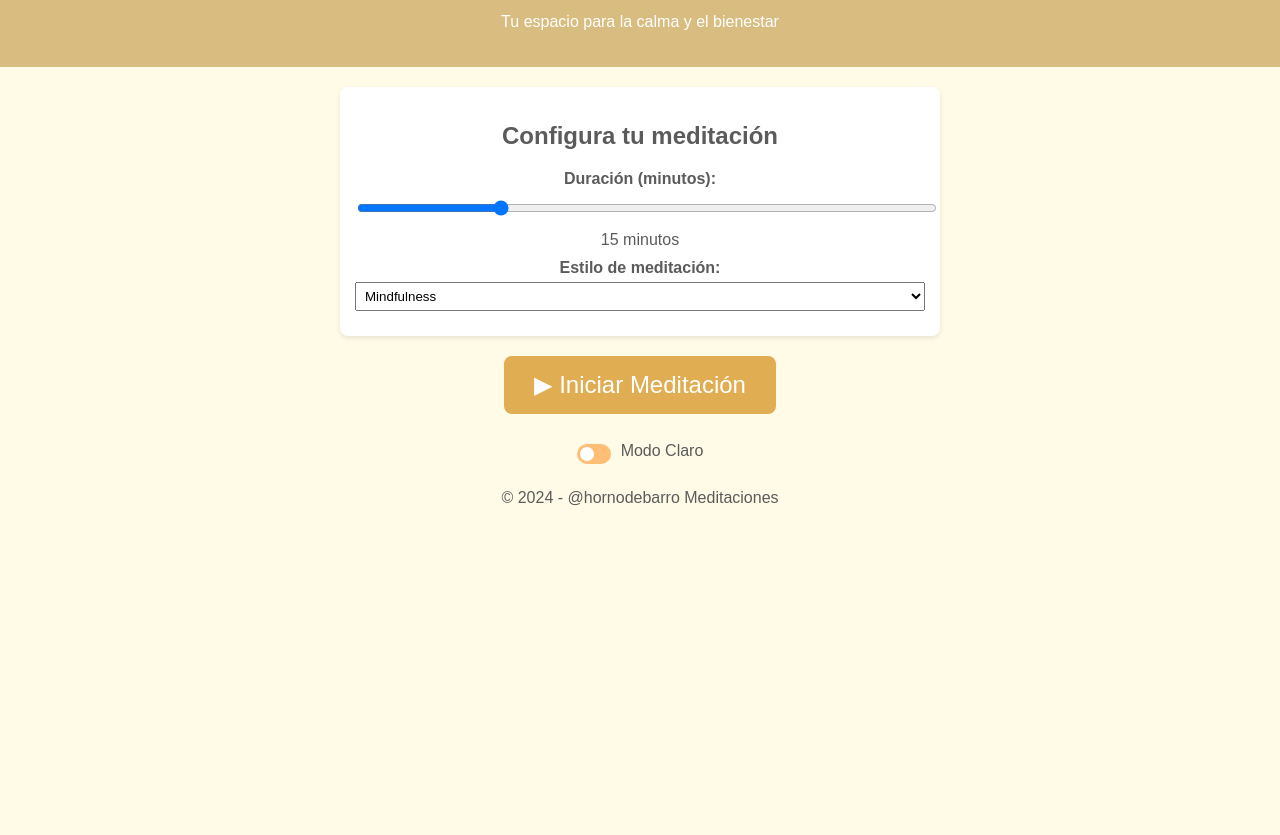
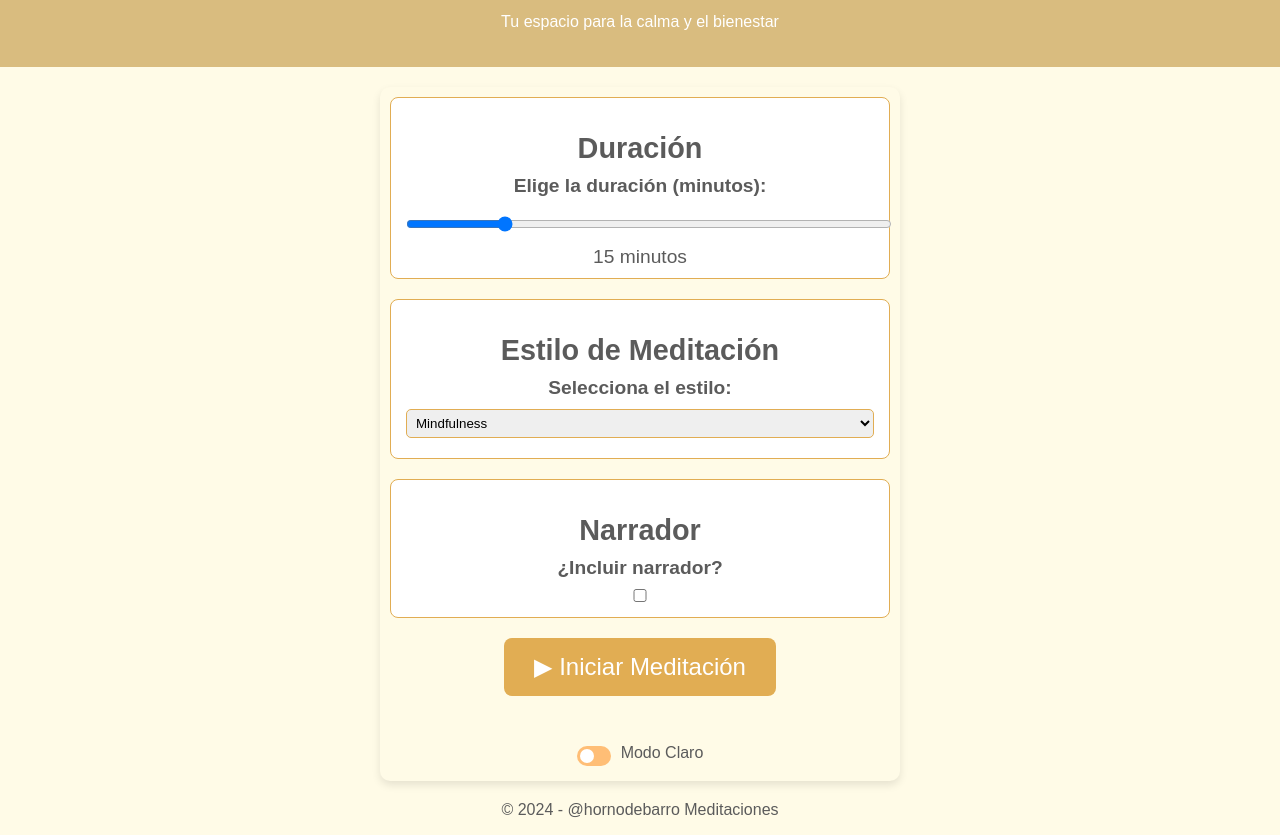
Before and after one commit to pablo2h/meditacion.app, a plain HTML site: page index.html in a window 1280 px wide. Shown: the part 68-903 px from the top of the page. Before the commit the page ends 800 px from the top, so only its background shows below. Drawn offline with Linux system fonts and the light colour scheme.

Commit message:
Cambio de estilo de configuracion y agregar opcion de narrador( no funcional)

```diff
--- a/index.html
+++ b/index.html
@@ -12,20 +12,35 @@
         <p>Tu espacio para la calma y el bienestar</p>
     </header>
     <main>
-        <!-- Menú de configuración -->
-        <section id="config-section">
-            <h2>Configura tu meditación</h2>
-            <label for="duration">Duración (minutos):</label>
-            <input type="range" id="duration" min="1" max="60" value="15">
+        <!-- Contenedor de configuración -->
+        <div id="config-container" class="config-sections">
+            <!-- Duración -->
+            <div id="duration-section" class="config-section">
+                <h2>Duración</h2>
+                <label for="duration-slider">Elige la duración (minutos):</label>
+                <input type="range" id="duration-slider" min="5" max="60" value="15">
                 <span id="duration-display">15 minutos</span>
+            </div>
 
-            <label for="style">Estilo de meditación:</label>
+            <!-- Estilo de Meditación -->
+            <div id="style-section" class="config-section">
+                <h2>Estilo de Meditación</h2>
+                <label for="music-style">Selecciona el estilo:</label>
                 <select id="music-style">
                     <option value="mindfulness.mp3">Mindfulness</option>
                     <option value="relajacion.mp3">Relajación Profunda</option>
                     <option value="visualizacion.mp3">Visualización Guiada</option>
                 </select>
-        </section>
+            </div>
+
+            <!-- Narrador -->
+            <div id="narrator-section" class="config-section">
+                <h2>Narrador</h2>
+                <label for="narrator-toggle">¿Incluir narrador?</label>
+                <input type="checkbox" id="narrator-toggle">
+            </div>
+
+
 
         <!-- Temporizador -->
         <div id="progress-container">
@@ -34,12 +49,9 @@
             </div>
         </div>
 
-        <!-- Botón inicial de Start -->
-        <div id="start-container">
+        <!-- Botones de Control -->
+        <div id="control-container">
             <button id="start-button">▶ Iniciar Meditación</button>
-        </div>
-
-        <!-- Controles de música ocultos al inicio -->
             <div id="music-controls" class="hidden">
                 <button id="toggle-play">▶ Reproducir</button>
                 <button id="stop-music">■ Detener</button>
@@ -48,6 +60,8 @@
                     <input id="volume" type="range" min="0" max="1" step="0.1" value="1">
                 </div>
             </div>
+        </div>
+                    <!-- Modo Noche -->
                         <div id="mode-switch-container">
                             <label class="switch">
                                 <input id="mode-switch" type="checkbox">
--- a/script.js
+++ b/script.js
@@ -135,9 +135,10 @@ startButton.addEventListener('click', () => {
 
     // Actualizar el volumen cuando se cambia el control
     volumeControl.addEventListener('input', () => {
-    audioElement.volume = volumeControl.value;
+        if (audioElement) {
+            audioElement.volume = volumeControl.value;
+        }
     });
-
 
     // Ocultar configuración y mostrar controles
     startButton.classList.add('hidden'); // Esconde el botón después de iniciar
--- a/styles.css
+++ b/styles.css
@@ -37,6 +37,14 @@ body {
 button {
     background-color: var(--button-bg);
     color: var(--button-text);
+    border: none;
+    padding: 10px 20px;
+    border-radius: 8px;
+    cursor: pointer;
+}
+
+button:hover {
+    background-color: var(--accent-color);
 }
 
 header {
@@ -72,6 +80,14 @@ label {
     margin: 10px 0 5px;
 }
 
+input[type="range"], select, input[type="checkbox"] {
+    width: 100%;
+    margin: 5px 0;
+    padding: 8px;
+    border: 1px solid var(--button-bg);
+    border-radius: 5px;
+}
+
 input, select {
     margin-bottom: 10px;
     width: 100%;
@@ -80,6 +96,36 @@ input, select {
 
 .hidden {
     display: none !important; /* Asegúrate de que se aplique incluso si hay estilos conflictivos */
+}
+
+/* Contenedor principal */
+#config-container {
+    display: flex;
+    flex-direction: column;
+    gap: 20px;
+    background-color: var(--bg-color);
+    border-radius: 10px;
+    padding: 10px;
+    margin: 20px auto;
+    width: 90%;
+    max-width: 500px;
+    box-shadow: 0 4px 8px rgba(0, 0, 0, 0.1);
+}
+
+/* Secciones de configuración */
+.config-section {
+    background-color: var(--section-bg);
+    border: 1px solid var(--button-bg);
+    border-radius: 8px;
+    padding: 10px 15px;
+    font-size: 1.2em;
+    transition: background-color 0.3s ease, color 0.3s ease;
+}
+
+.config-section h2 {
+    font-size: 1.5em;
+    color: var(--text-color);
+    margin-bottom: 10px;
 }
 
 /* Círculo y temporizador */
@@ -94,7 +140,7 @@ input, select {
     width: 150px;
     height: 150px;
     border-radius: 50%;
-    background: var(--progress-circle-bg);
+    background: conic-gradient(var(--progress-circle-bg-start), var(--progress-circle-bg-end));
     display: flex;
     justify-content: center;
     align-items: center;
@@ -102,7 +148,8 @@ input, select {
 }
 
 #timer {
-    font-size: 1.5em;
+    font-size: 1.5rem;
+    color: var(--text-color);
     position: absolute;
 }
 
```
Lines whose indentation alone changed are shown as unchanged.
